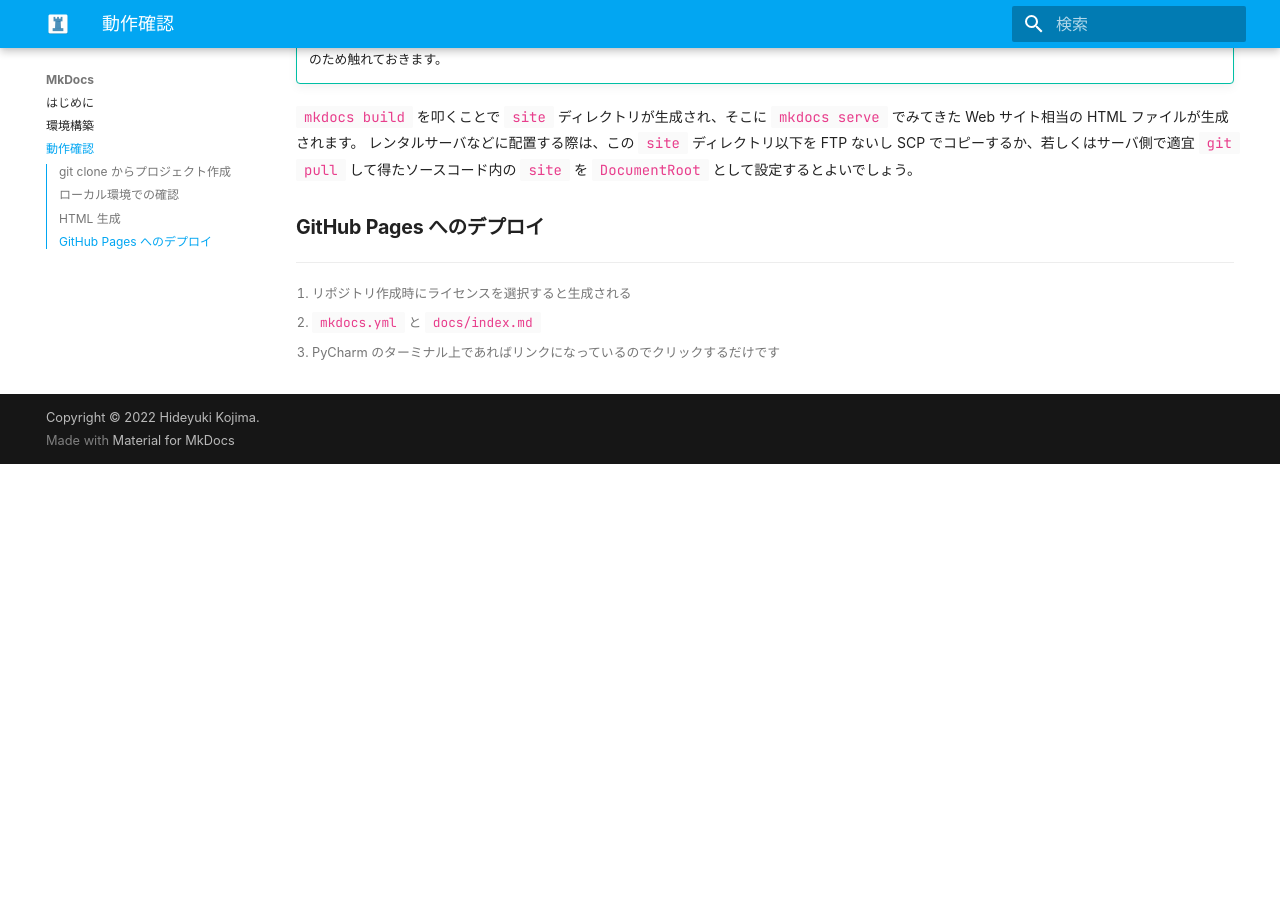
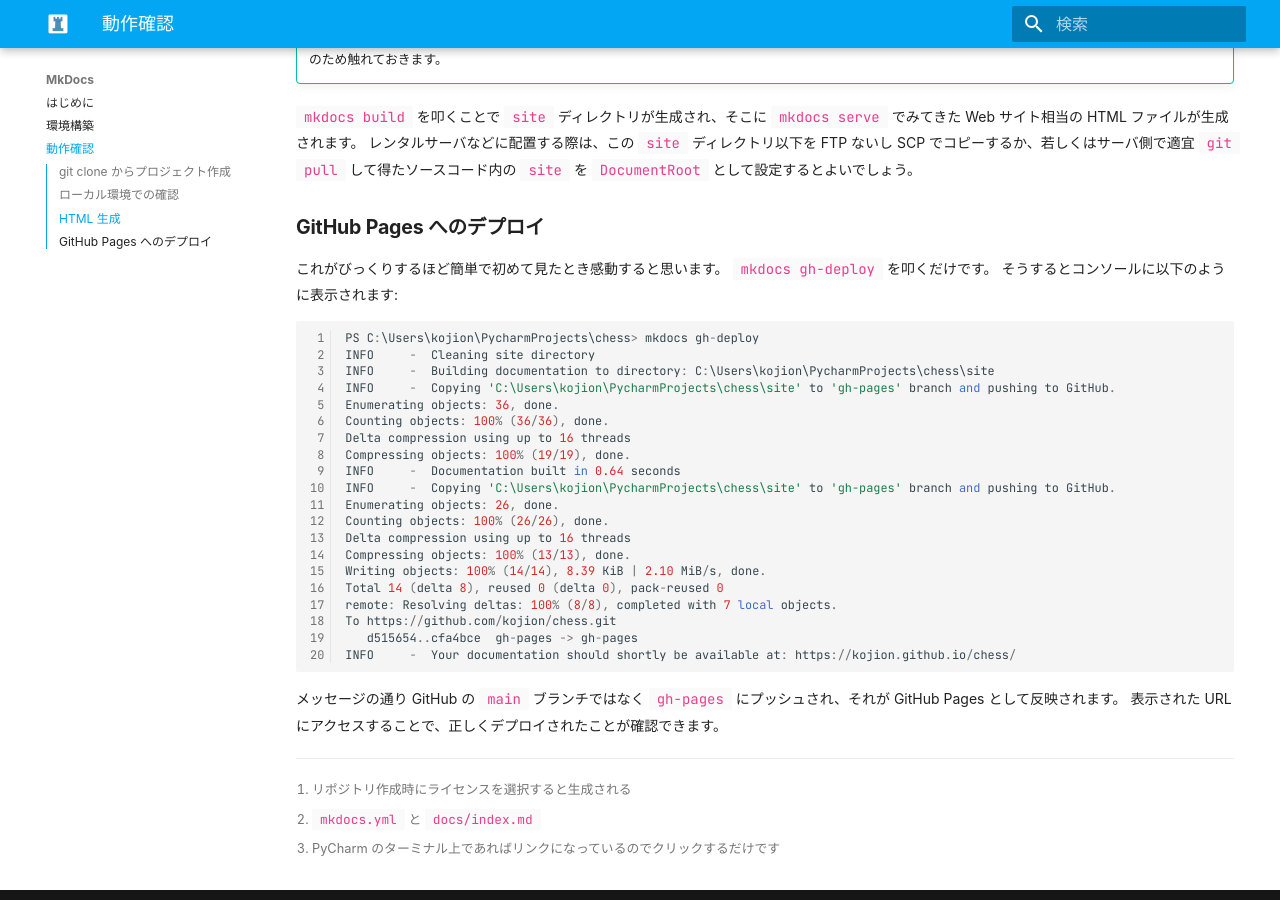
Before and after one commit to kojion/chess, an MkDocs documentation site: the page built from docs/MkDocs/003.md, in a window 1280 px wide and 900 px high, scrolled down 1265 px. Built offline with MkDocs 1.6.1 and Material for MkDocs 9.7.7, drawn with Linux system fonts in a browser that asks for light colours; some web fonts are replaced; before the commit the page ends 1729 px from its top, so only the background shows below that.

Commit message:
MkDocs GitHub デプロイに関して記述

````diff
--- a/docs/MkDocs/003.md
+++ b/docs/MkDocs/003.md
@@ -62,6 +62,35 @@
 
 ## GitHub Pages へのデプロイ
 
+これがびっくりするほど簡単で初めて見たとき感動すると思います。
+`mkdocs gh-deploy` を叩くだけです。
+そうするとコンソールに以下のように表示されます:
+
+```
+PS C:\Users\kojion\PycharmProjects\chess> mkdocs gh-deploy
+INFO     -  Cleaning site directory
+INFO     -  Building documentation to directory: C:\Users\kojion\PycharmProjects\chess\site
+INFO     -  Copying 'C:\Users\kojion\PycharmProjects\chess\site' to 'gh-pages' branch and pushing to GitHub.
+Enumerating objects: 36, done.
+Counting objects: 100% (36/36), done.
+Delta compression using up to 16 threads
+Compressing objects: 100% (19/19), done.
+INFO     -  Documentation built in 0.64 seconds
+INFO     -  Copying 'C:\Users\kojion\PycharmProjects\chess\site' to 'gh-pages' branch and pushing to GitHub.
+Enumerating objects: 26, done.
+Counting objects: 100% (26/26), done.
+Delta compression using up to 16 threads
+Compressing objects: 100% (13/13), done.
+Writing objects: 100% (14/14), 8.39 KiB | 2.10 MiB/s, done.
+Total 14 (delta 8), reused 0 (delta 0), pack-reused 0
+remote: Resolving deltas: 100% (8/8), completed with 7 local objects.
+To https://github.com/kojion/chess.git
+   d515654..cfa4bce  gh-pages -> gh-pages
+INFO     -  Your documentation should shortly be available at: https://kojion.github.io/chess/
+```
+
+メッセージの通り GitHub の `main` ブランチではなく `gh-pages` にプッシュされ、それが GitHub Pages として反映されます。
+表示された URL にアクセスすることで、正しくデプロイされたことが確認できます。
 
 [^1]: リポジトリ作成時にライセンスを選択すると生成される
 [^2]: `mkdocs.yml` と `docs/index.md`
````
